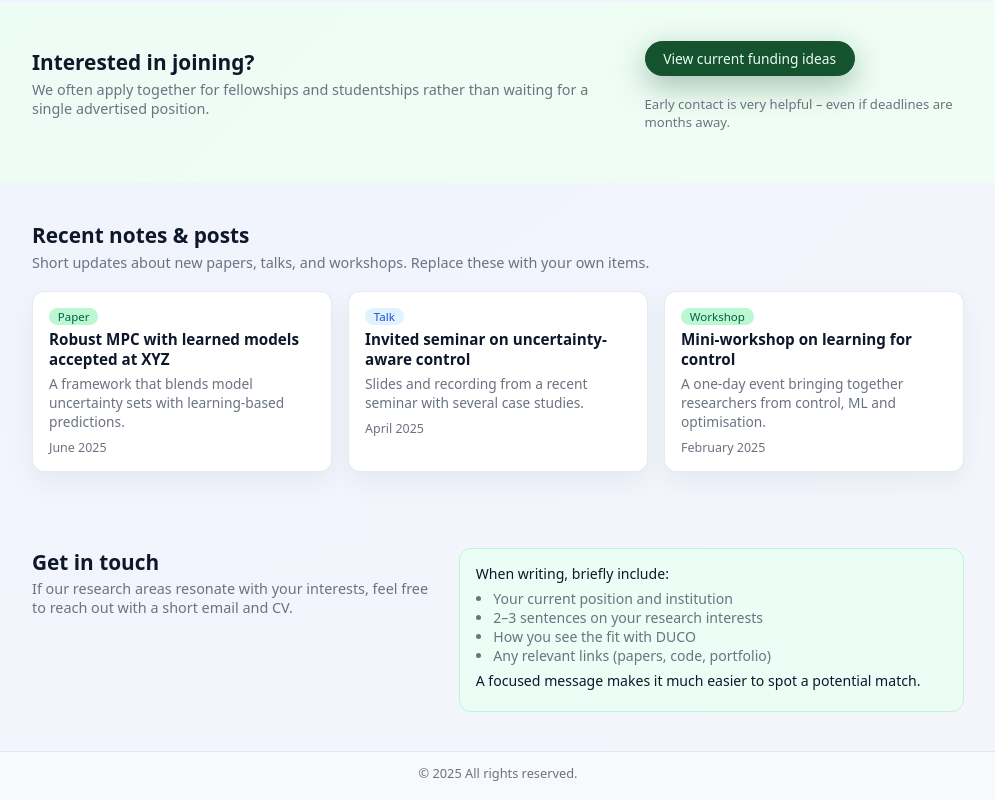
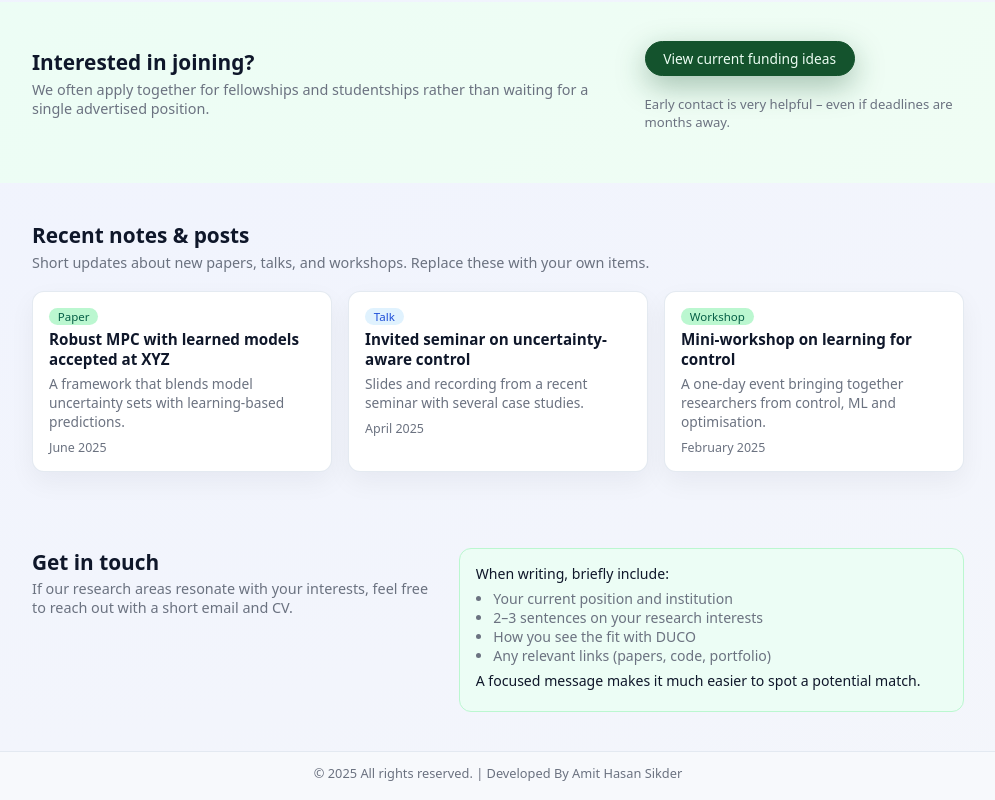
Before and after one commit to amithasan16Hstu/opportunity-Glasgow, a plain HTML site: page index.html in a window 1280 px wide. Shown: the part 735-1535 px from the top of the page, without its empty margins (142-1137 px from the left). Drawn offline with Linux system fonts and the light colour scheme.

Commit message:
Update index.html

```diff
--- a/index.html
+++ b/index.html
@@ -231,7 +231,7 @@
 
 <footer class="site-footer">
     <div class="container footer-inner">
-        <span>© <span id="year"></span> All rights reserved.</span>
+        <span>© <span id="year"></span> All rights reserved. | Developed By Amit Hasan Sikder</span>
     </div>
 </footer>
 
```
